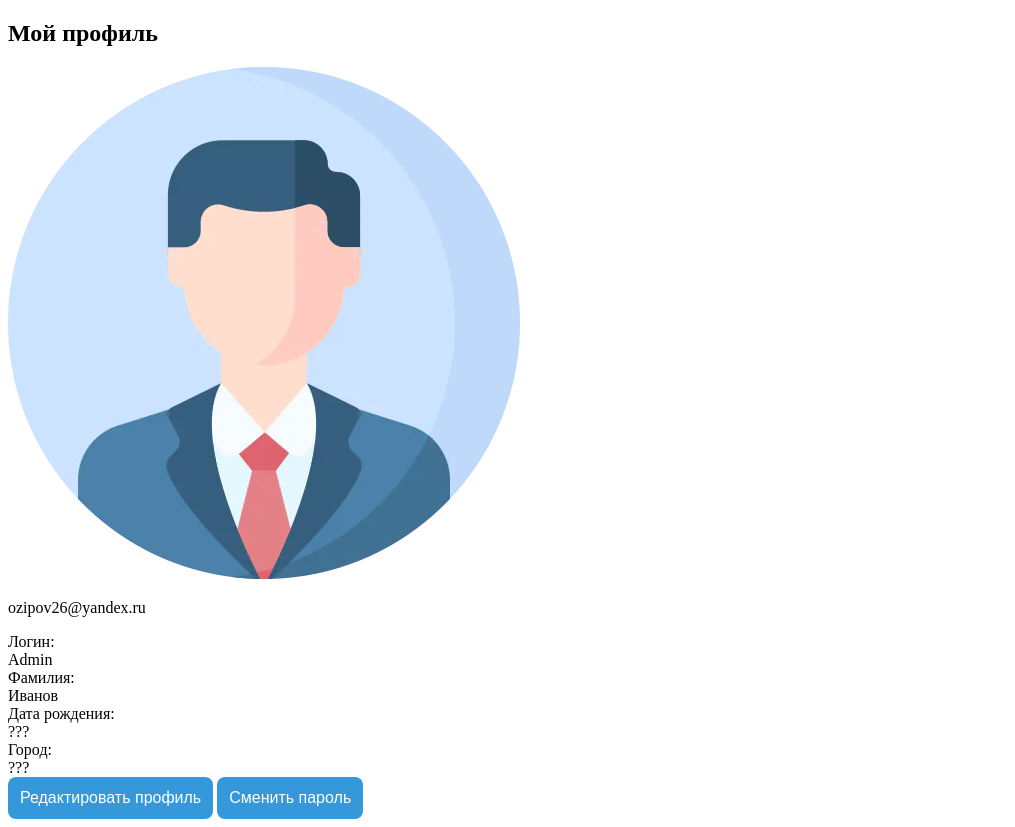
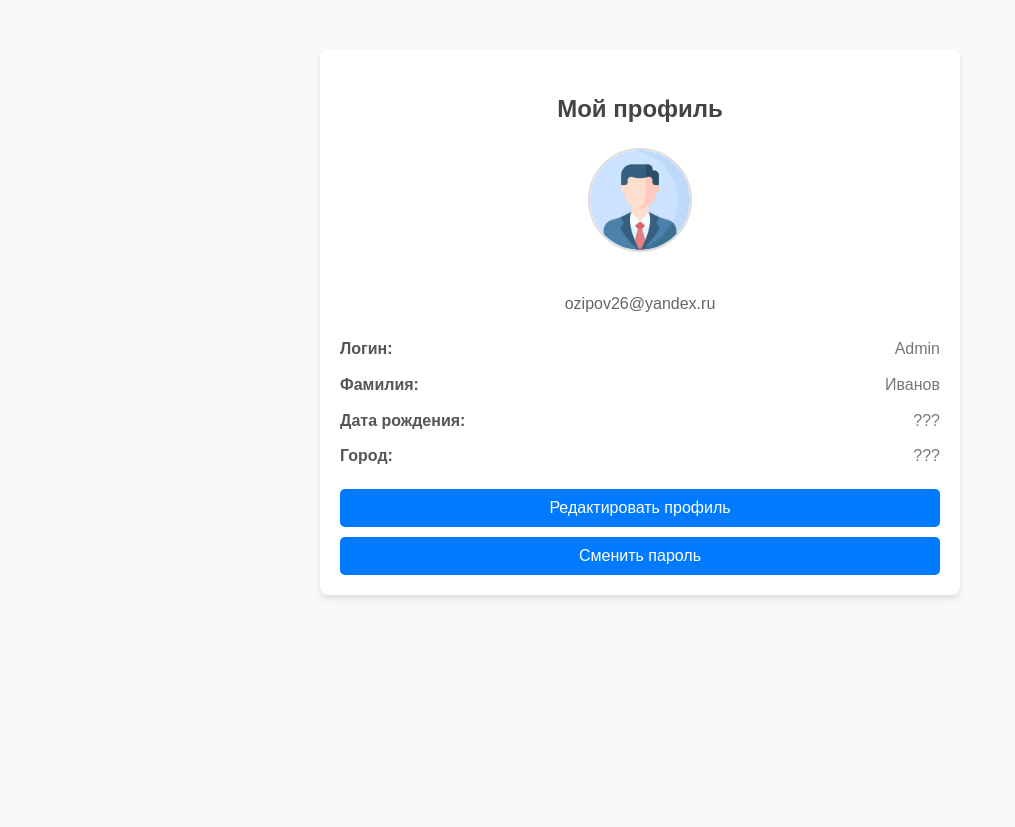
Before and after one commit to Giposfila/WebApp, a Django app: page /registration/login/main/profile/ in a window 1280 px wide. Shown: the whole page, without its empty margins (0-1015 px from the left). After the commit the page ends 599 px from the top, so only its background shows below. Run offline with Django 5.2, Linux system fonts and the light colour scheme; a user stored in the database is signed in.

Commit message:
Добавил стиль к профилю и недостающие ссылки

```diff
--- a/webapp/usersapp/static/usersapp/css/profilestyle.css
+++ b/webapp/usersapp/static/usersapp/css/profilestyle.css
@@ -1,58 +1,113 @@
-/* Стили для формы редактирования */
-.profile-edit-form {
-    display: flex;
-    flex-direction: column;
-    gap: 15px;
-    margin-top: 20px;
+/* Общие стили */
+body {
+    font-family: Arial, sans-serif;
+    margin: 0;
+    padding: 0;
+    background-color: #f9f9f9;
+    color: #333;
+    line-height: 1.6;
+}
+
+.profile-container {
+    max-width: 600px;
+    margin: 50px auto;
+    padding: 20px;
+    background-color: #fff;
+    border-radius: 8px;
+    box-shadow: 0 4px 6px rgba(0, 0, 0, 0.1);
+    text-align: center;
+}
+
+h2 {
+    margin-bottom: 20px;
+    font-size: 24px;
+    color: #444;
+}
+
+.profile-avatar {
+    width: 100px;
+    height: 100px;
+    border-radius: 50%;
+    object-fit: cover;
+    margin-bottom: 15px;
+    border: 2px solid #ddd;
+}
+
+.profile-email {
+    font-size: 16px;
+    color: #666;
+    margin-bottom: 20px;
+}
+
+/* Информация о пользователе */
+.profile-info {
+    text-align: left;
+    margin: 20px 0;
 }
 
 .info-item {
     display: flex;
-    flex-direction: column;
-    text-align: left;
+    justify-content: space-between;
+    margin-bottom: 10px;
 }
 
-.info-item label {
+.info-label {
     font-weight: bold;
-    color: #34495e;
-    margin-bottom: 5px;
+    color: #555;
 }
 
-.info-item input,
-.info-item select {
-    padding: 10px;
-    border: 1px solid #ced4da;
-    border-radius: 8px;
-    font-size: 1em;
-    transition: border-color 0.3s;
+.info-value {
+    color: #777;
 }
 
-.info-item input:focus,
-.info-item select:focus {
-    border-color: #3498db;
-    outline: none;
+/* Кнопки действий */
+.profile-actions {
+    display: flex;
+    flex-direction: column;
+    gap: 10px;
+    margin-top: 20px;
 }
 
 button {
-    padding: 12px;
-    background: #3498db;
-    color: white;
+    background-color: #007bff;
+    color: #fff;
     border: none;
-    border-radius: 8px;
-    font-size: 1em;
+    padding: 10px;
+    border-radius: 5px;
     cursor: pointer;
-    transition: background 0.3s;
+    font-size: 16px;
+    transition: background-color 0.3s ease;
 }
 
 button:hover {
-    background: #2980b9;
+    background-color: #0056b3;
 }
 
-.error {
-    background: #f8d7da;
-    color: #721c24;
-    padding: 10px;
-    border-radius: 8px;
-    margin-bottom: 15px;
-    border: 1px solid #f5c6cb;
+button a.button {
+    text-decoration: none;
+    color: inherit;
+    display: block;
+    width: 100%;
+    text-align: center;
 }
+
+/* Адаптивность */
+@media (max-width: 600px) {
+    .profile-container {
+        padding: 15px;
+    }
+
+    h2 {
+        font-size: 20px;
+    }
+
+    .profile-avatar {
+        width: 80px;
+        height: 80px;
+    }
+
+    button {
+        font-size: 14px;
+        padding: 8px;
+    }
+}
--- a/webapp/usersapp/urls.py
+++ b/webapp/usersapp/urls.py
@@ -5,6 +5,8 @@ urlpatterns = [
     path('registration/', views.RegForm_Func, name='regform'),
     path('registration/login/', views.login_view, name='login'),
     path('registration/login/forgotpassword/', views.forgot_password_view, name='forgotpassword'),
+    path('registration/main/', views.MainMenu, name='main'),
     path('registration/login/main/', views.MainMenu, name='main'),
+    path('registration/main/profile/', views.Profile_view, name='profile'),
     path('registration/login/main/profile/', views.Profile_view, name='profile')
 ]
```
Also changed, not shown: webapp/db.sqlite3.
